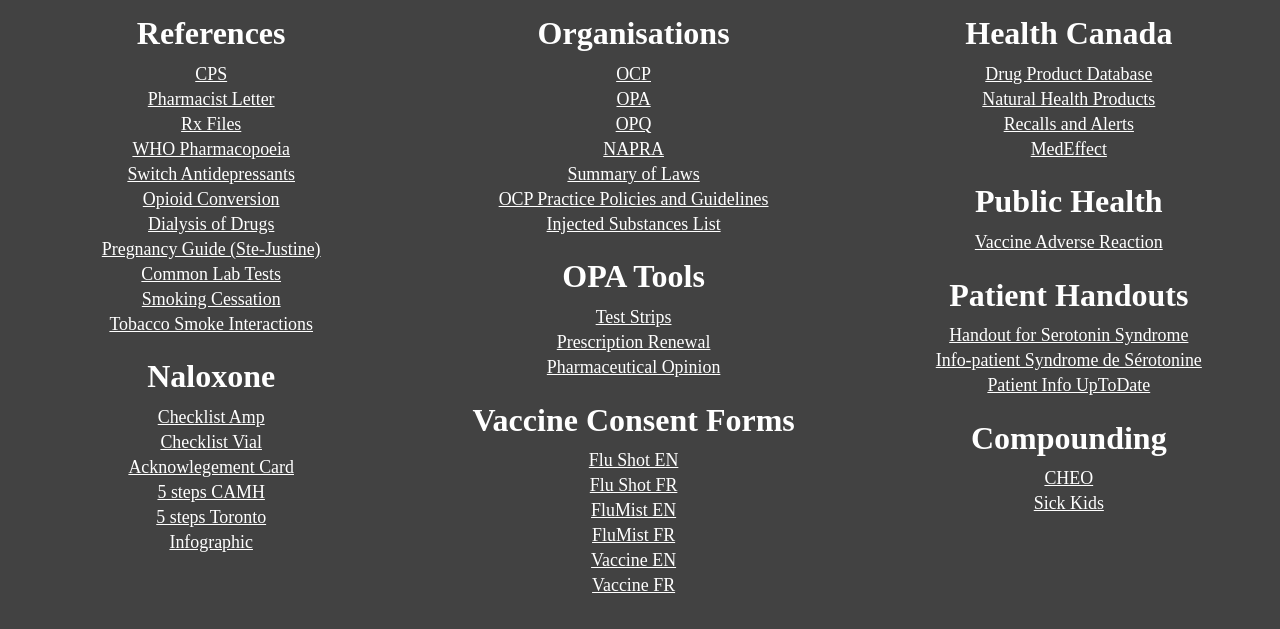
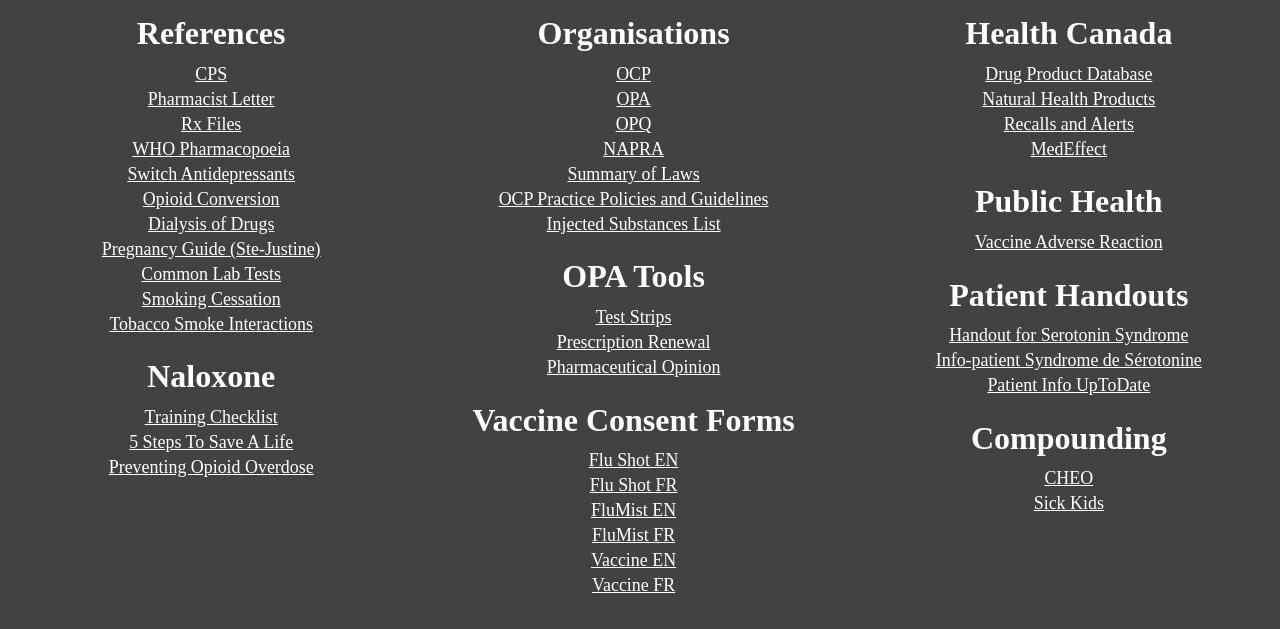
Before and after one commit to camilrph/camilrph.github.io, a plain HTML site: page pharm.html in a window 1280 px wide. Shown: the part 89-718 px from the top of the page. Drawn offline with Linux system fonts and the light colour scheme.

Commit message:
naloxone links

```diff
--- a/pharm.html
+++ b/pharm.html
@@ -35,12 +35,9 @@
 			</ul>
 		<h1>Naloxone</h1>
 			<ul>
-				<li><a href="https://www.porticonetwork.ca/documents/204049/0/Pharmacist_Naloxonechecklist_amp.pdf/6d08eefc-a1c5-4723-ac49-ea11fe6ee6a9">Checklist Amp</a></li>
-				<li><a href="https://www.porticonetwork.ca/documents/204049/0/Pharmacist%27s+checklist+for+naloxone+training+-+Vial/52ce34d1-39b1-4092-984c-8c268104f301">Checklist Vial</a></li>
-				<li><a href="https://www.opatoday.com/Media/Default/Tools%20and%20Forms%20-%20Naloxone/NaloxoneAcknowledgementCard.pdf">Acknowlegement Card</a></li>
-				<li><a href="https://www.porticonetwork.ca/documents/204049/0/5+Steps+to+save+a+life/4efadbdd-5c77-4e38-af36-652ef321773e">5 steps CAMH</a></li>
-				<li><a href="http://www1.toronto.ca/City%20Of%20Toronto/Toronto%20Public%20Health/Communicable%20Disease%20Control/Harm%20Reduction/Files/Point_5_steps_pamphlet_eng_2016_AODA.pdf">5 steps Toronto</a></li>
-				<li><a href="https://uwaterloo.ca/pharmacy/sites/ca.pharmacy/files/uploads/files/naloxone_infographic_accessible.pdf">Infographic</a></li>
+				<li><a href="https://kmb.camh.ca/uploads/1db0b1cb-3519-4d64-a5d5-d5104e5961d0">Training Checklist</a></li>
+				<li><a href="https://www.camh.ca/-/media/files/5-steps-to-save-a-life-pdf.pdf">5 Steps To Save A Life</a></li>
+				<li><a href="https://www.camh.ca/-/media/files/preventing-opioid-overdose-pdf.pdf">Preventing Opioid Overdose</a></li>
 			</ul>
 
 	</div>
```
